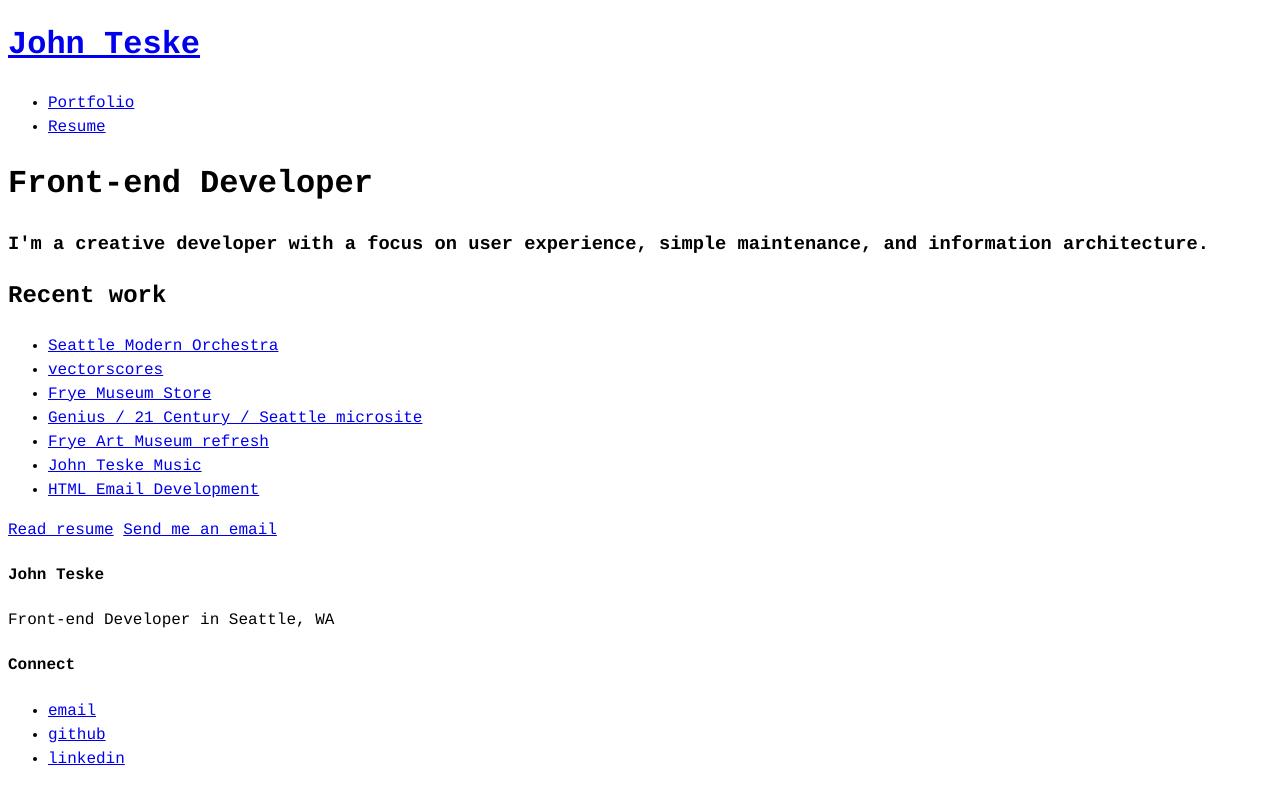
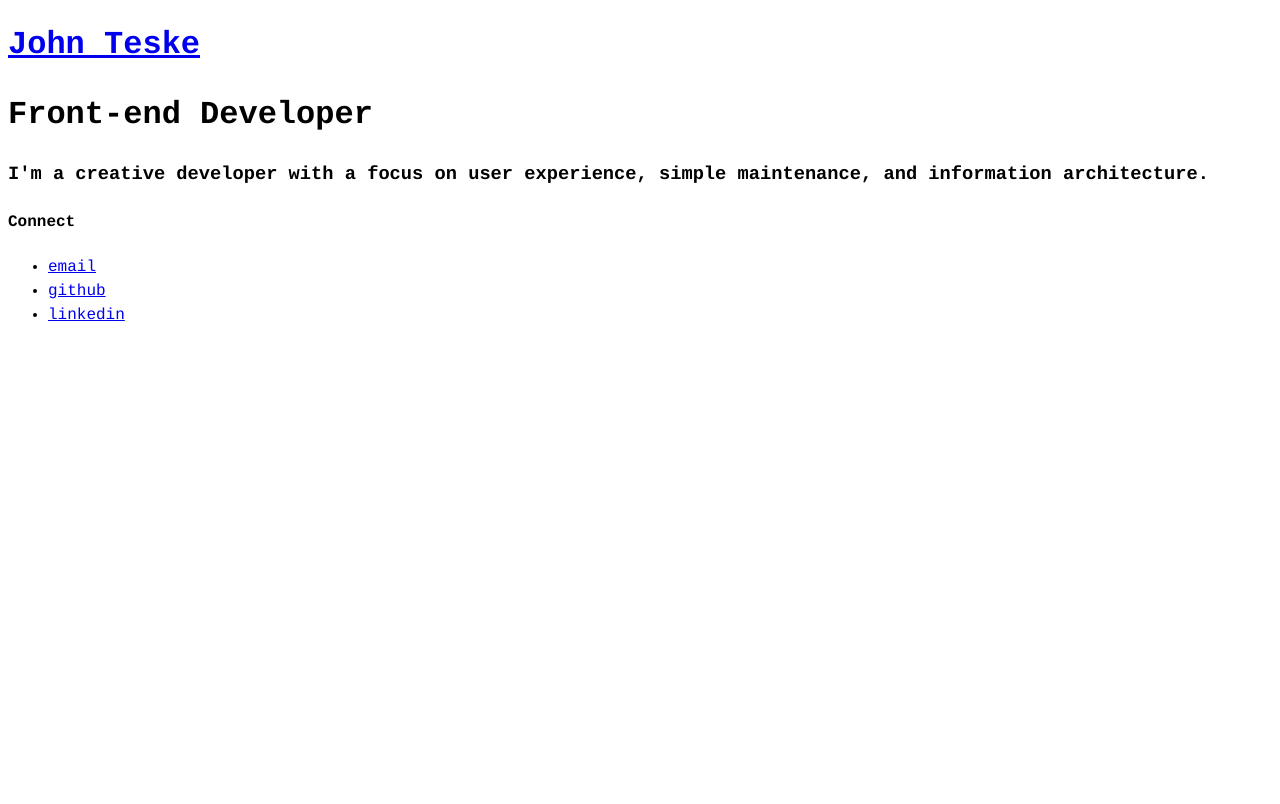
Before and after one commit to johnteske/johnteske.github.io, a Jekyll site: the page built from index.html, in a window 1280 px wide. Shown: the top 804 px of the page. Built offline with Jekyll 4.4.1, drawn with Linux system fonts in a browser that asks for light colours; some of the changed lines change nothing that is shown.

Commit message:
Reduce to index page
To style and publish for quick fix to empty portfolio site

```diff
--- a/_includes/footer.html
+++ b/_includes/footer.html
@@ -1,5 +1,5 @@
-<h4>{{ site.title }}</h4>
-<p>{{ site.about }} in Seattle, WA</p>
+{% comment %}<h4>{{ site.title }}</h4>
+<p>{{ site.about }} in Seattle, WA</p>{% endcomment %}
 
 <h4>Connect</h4>
 <ul>
--- a/_includes/header.html
+++ b/_includes/header.html
@@ -1,7 +1,7 @@
 <h1><a href="/">John Teske</a></h1>
-<nav>
+{% comment %}<nav>
     <ul>
       <li {% if page.title == "Portfolio" %}class="active"{% endif %}><a href="{{"/portfolio/" | prepend: site.baseurl }}">Portfolio</a></li>
       <li {% if page.title == "Resume" %}class="active"{% endif %}><a href="{{"/resume/" | prepend: site.baseurl }}">Resume</a></li>
     </ul>
-</nav>
+</nav>{% endcomment %}
--- a/index.html
+++ b/index.html
@@ -11,8 +11,11 @@
     and information architecture.
 </h3>
 
-<h2>Recent work</h2>
-{% comment %}{% include portfolio.html title="LATEST WORKS" limit=10 %}{% endcomment %}
+<!-- <p>
+    I currently work at
+</p> -->
+{% comment %}<h2>Recent work</h2>
+{% include portfolio.html title="LATEST WORKS" limit=10 %}
 {% include portfolio.html limit=8 %}
 
-{% include hire.html resume=true email=true %}
+{% include hire.html resume=true email=true %}{% endcomment %}
```
